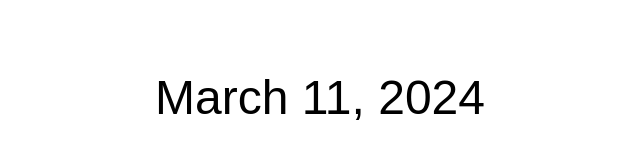
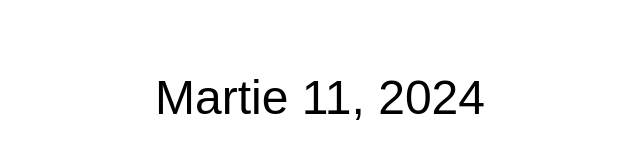
Before and after one commit to Devisdrago/data, a plain HTML site: page index.html in a window 1280 px wide. Shown: the part 303-462 px from the top of the page, 320-960 px from the left. Drawn offline with Linux system fonts and the light colour scheme.

Commit message:
Update index.html

```diff
--- a/index.html
+++ b/index.html
@@ -24,7 +24,7 @@
 
 <script>
 function formatDate(date) {
-  const months = ["January", "February", "March", "April", "May", "June", "July", "August", "September", "October", "November", "December"];
+  const months = ["January", "February", "Martie", "April", "May", "June", "July", "August", "September", "October", "November", "December"];
   const currentMonth = months[date.getMonth()];
   const currentDate = date.getDate();
   const currentYear = date.getFullYear(); // Obținem anul curent
```
